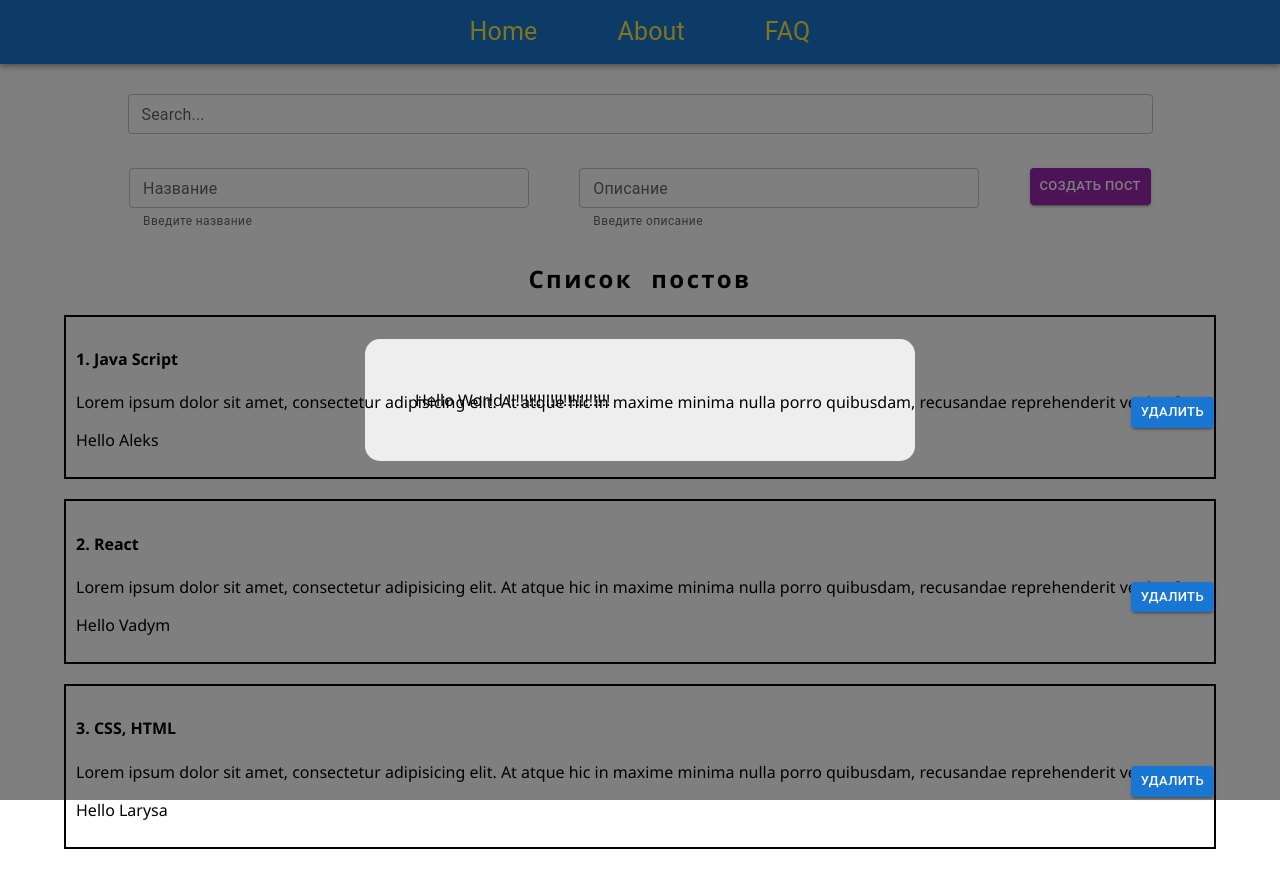
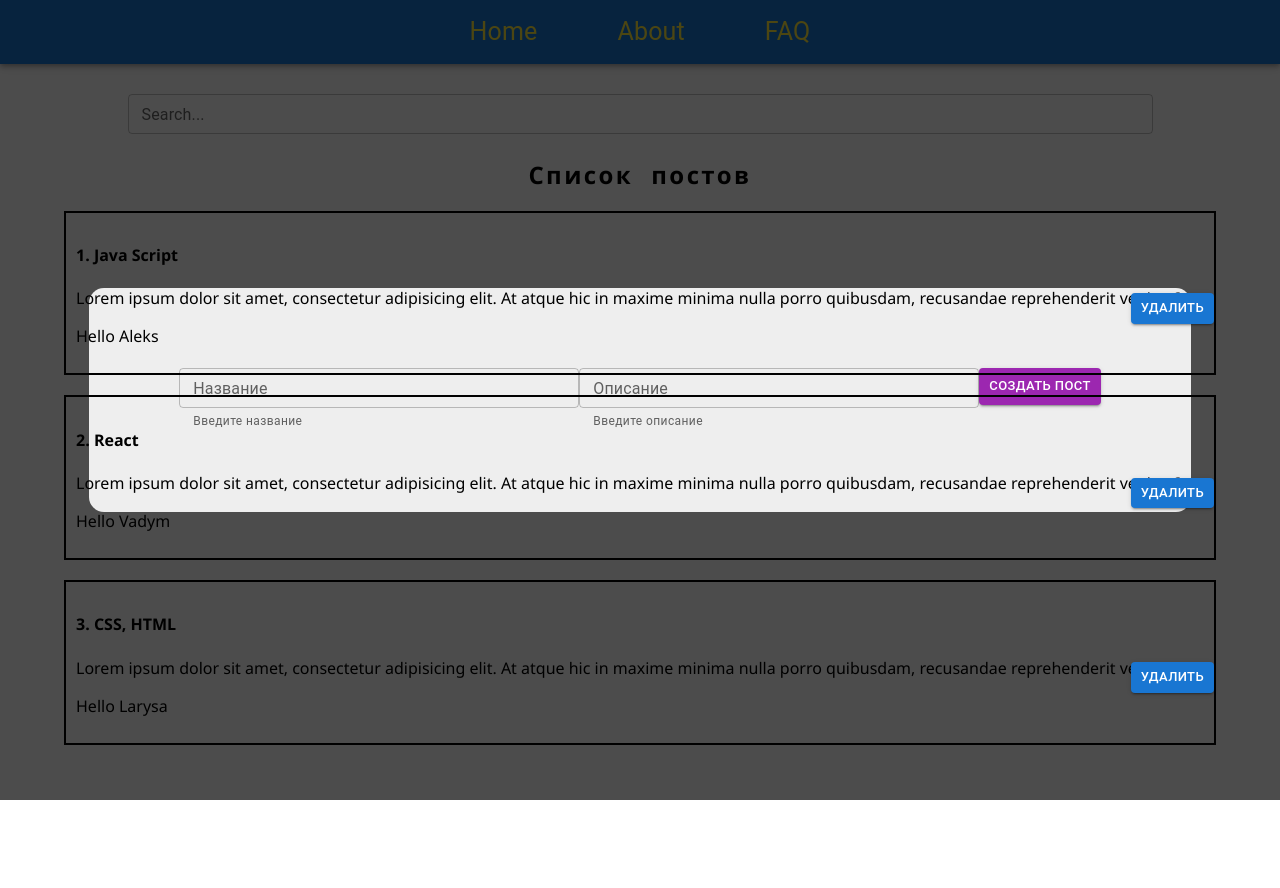
Before and after one commit to shpaksasha/NewProject, a React (Create React App) app: page / in a window 1280 px wide. Shown: the top 888 px of the page. Built offline with nearby package versions, Linux system fonts and the light colour scheme.

Commit message:
open and close modal window code

```diff
--- a/src/components/ModalWindow/window.js
+++ b/src/components/ModalWindow/window.js
@@ -2,14 +2,14 @@ import React from 'react';
 import {makeStyles} from "@mui/styles";
 
 const useStyles = makeStyles(theme => ({
-    myModal: {
+    mainModal: {
         position: 'fixed',
         display: 'none',
         top: 0,
         bottom: 0,
         left: 0,
         right: 0,
-        backgroundColor: 'rgba(0, 0, 0, 0.5)',
+        backgroundColor: 'rgba(0, 0, 0, 0.7)'
         // backgroundColor: 'black',
         // opacity: 0.5
     },
@@ -26,11 +26,16 @@ const useStyles = makeStyles(theme => ({
     }
 }))
 
-const ModalWindow = ({children}) => {
+const ModalWindow = ({children, visible, setVisible}) => {
     const classes = useStyles()
+    const rootClasses = [classes.mainModal]
+
+    if (visible === true) {
+        rootClasses.push(classes.modalActive)
+    }
 
     return (
-        <div className={`${classes.myModal} ${classes.modalActive}`}>
+        <div className={`${classes.mainModal} ${classes.modalActive}`}>
             <div className={classes.modalContent}>
                 {children}
             </div>
--- a/src/pages/Home/home.js
+++ b/src/pages/Home/home.js
@@ -56,10 +56,10 @@ const Home = () => {
                     multiline/>
             </div>
 
-            <PostForm create={createPost}/>
-            <ModalWindow>
-                Hello World !!!!!!!!!!!!!!!!!!!!!!!!
+            <ModalWindow visible={true}>
+                <PostForm create={createPost}/>
             </ModalWindow>
+
             <div>
                 {posts.length !== 0
                     ? <div>
```
